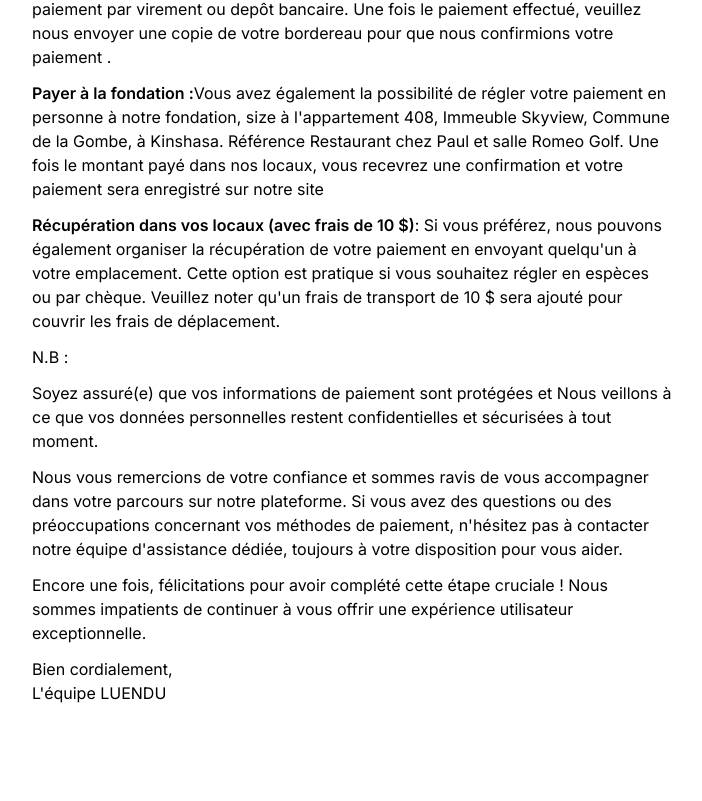
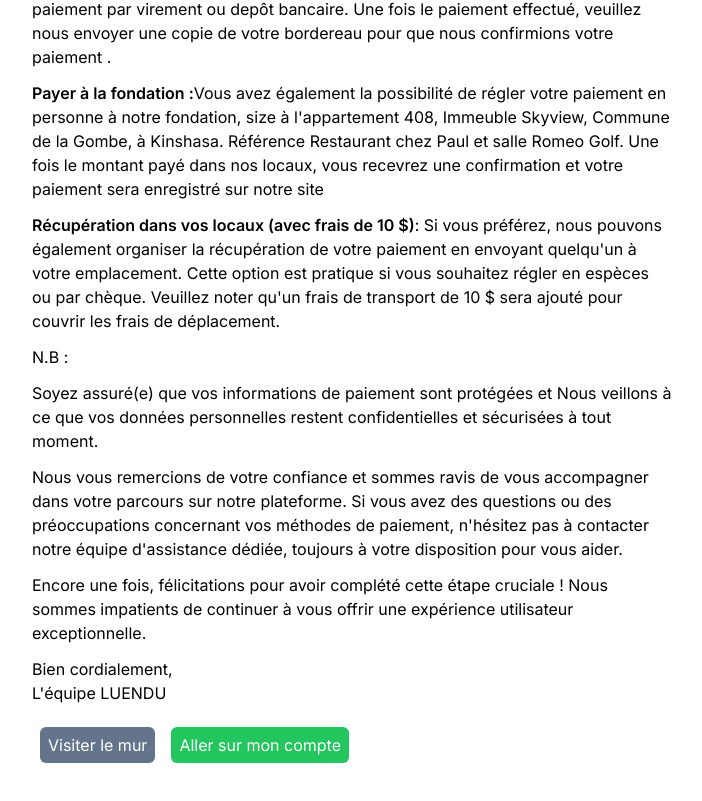
Before and after one commit to zion21-m/luendu, a Next.js app: page /informations-de-paiement in a window 1280 px wide. Shown: the part 349-1150 px from the top of the page, without its empty margins (288-990 px from the left). Before the commit the page ends 1086 px from the top, so only its background shows below. Built offline with nearby package versions, Linux system fonts and the light colour scheme; no server answers.

Commit message:
update page

```diff
--- a/app/informations-de-paiement/page.js
+++ b/app/informations-de-paiement/page.js
@@ -1,3 +1,4 @@
+import Link from "next/link";
 import React from "react";
 
 const Page = () => {
@@ -66,6 +67,20 @@ const Page = () => {
         <p>
           Bien cordialement, <br /> L&apos;équipe LUENDU
         </p>
+        <div className="my-4">
+          <a
+            className="p-2 bg-slate-500 hover:bg-slate-700 text-white rounded-md m-2 "
+            href="http://localhost:3000/mur-de-luendu"
+          >
+            Visiter le mur
+          </a>
+          <a
+            href="http://localhost:3000/mon-compte"
+            className="p-2 bg-green-500 hover:bg-green-700 text-white rounded-md m-2 "
+          >
+            Aller sur mon compte
+          </a>
+        </div>
       </div>
     </div>
   );
```
